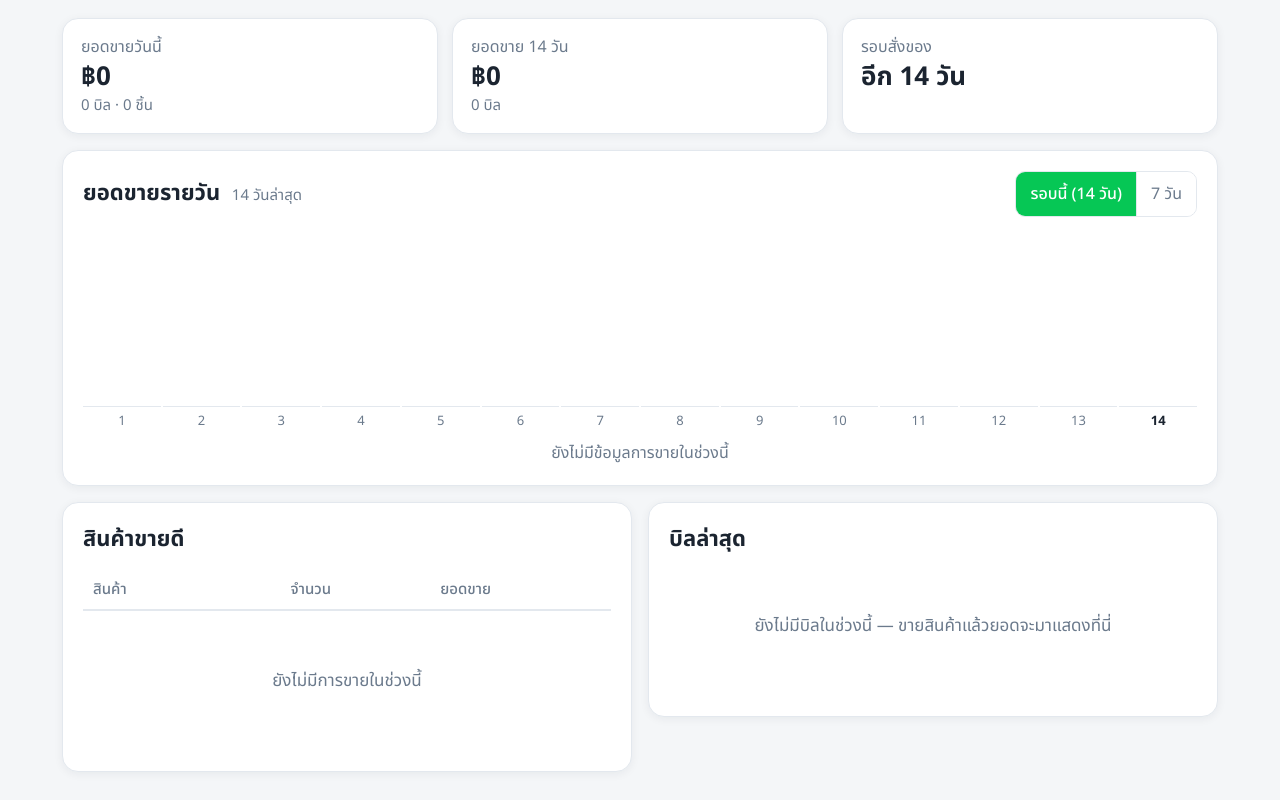
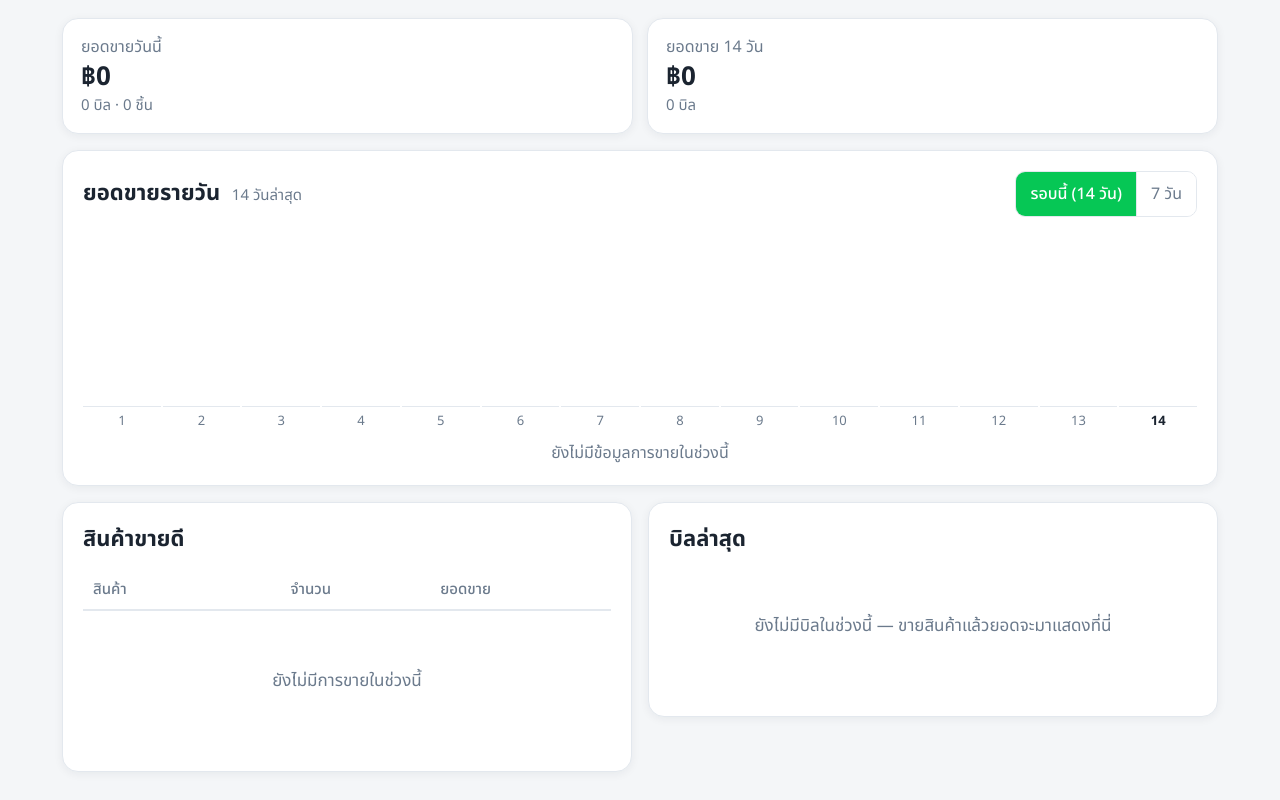
Before and after one commit to cotgg1234-collab/LineOa, a plain HTML site: page sales.html in a window 1280 px wide. Drawn offline with Linux system fonts and the light colour scheme.

Commit message:
Sales page: remove order-cycle tile
Co-Authored-By: Claude Opus 5.5 <noreply@anthropic.com>

```diff
--- a/sales.html
+++ b/sales.html
@@ -7,7 +7,7 @@
 <link rel="preconnect" href="https://fonts.googleapis.com" />
 <link rel="preconnect" href="https://fonts.gstatic.com" crossorigin />
 <link href="https://fonts.googleapis.com/css2?family=Noto+Sans+Thai:wght@400;500;700&display=swap" rel="stylesheet" />
-<link rel="stylesheet" href="styles.css?v=30" />
+<link rel="stylesheet" href="styles.css?v=32" />
 </head>
 <body class="big-ui">
 <main class="report">
@@ -62,6 +62,6 @@
 <div class="toast" id="toast" hidden></div>
 
 <script src="store.js?v=31"></script>
-<script src="sales.js?v=29"></script>
+<script src="sales.js?v=32"></script>
 </body>
 </html>
--- a/sales.js
+++ b/sales.js
@@ -27,16 +27,10 @@ function toast(msg) {
 function renderStats() {
   const today = Sales.summary(Sales.lastDays(1));
   const period = Sales.summary(Sales.lastDays(days));
-  const cycle = Settings.cycleStatus();
 
   const tiles = [
     { label: 'ยอดขายวันนี้', value: baht(today.total), sub: `${today.count} บิล · ${today.qty} ชิ้น` },
     { label: `ยอดขาย ${days} วัน`, value: baht(period.total), sub: `${period.count} บิล` },
-    {
-      label: 'รอบสั่งของ',
-      value: cycle.remaining > 0 ? `อีก ${cycle.remaining} วัน` : 'ถึงรอบแล้ว',
-      accent: cycle.remaining <= 3,
-    },
   ];
 
   el.stats.innerHTML = tiles.map((t) => `
--- a/styles.css
+++ b/styles.css
@@ -851,7 +851,7 @@ body {
 /* ---------- ตัวเลขสรุป ---------- */
 .stats {
   display: grid;
-  grid-template-columns: repeat(3, 1fr);
+  grid-template-columns: repeat(2, 1fr);
   gap: 14px;
 }
 
```
Also changed, not shown: cycle.html (+1 -1 lines), index.html (+1 -1 lines), products.html (+1 -1 lines).
